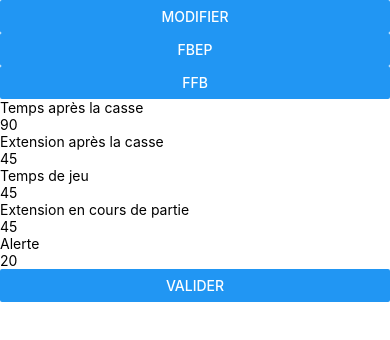
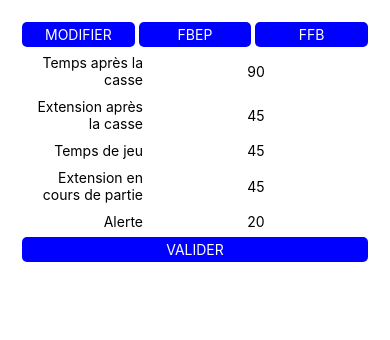
Before and after one commit to M96RU/snooker-scoreboard, a React Native app: screen / in a window 390 px wide. Shown: the top 340 px of the page. Built offline with nearby package versions, Linux system fonts and the light colour scheme.

Commit message:
Add styles for Settings

```diff
--- a/App.js
+++ b/App.js
@@ -1,12 +1,20 @@
 import React from 'react';
-import {Text, View} from 'react-native';
+import {StyleSheet, Text, View} from 'react-native';
 import Scorer from "./pages/Scorer";
 
 const App = () => {
     return (
-        <View>
+        <View style={styles.container}>
             <Scorer></Scorer>
         </View>
     );
 };
+
+const styles = StyleSheet.create({
+    container: {
+        flex: 1,
+        padding: 20
+    }
+});
+
 export default App;
--- a/components/Flex/index.js
+++ /dev/null
@@ -1 +0,0 @@
-export {default} from './Flex'
--- a/components/Settings/Settings.tsx
+++ b/components/Settings/Settings.tsx
@@ -1,5 +1,5 @@
 import React from 'react';
-import {Button, SafeAreaView, Text, TextInput, View,} from 'react-native';
+import {Pressable, StyleSheet, Text, TextInput, View,} from 'react-native';
 import {TimerProps} from "../Timer";
 
 interface SettingsProps {
@@ -74,58 +74,114 @@ class Settings extends React.Component<SettingsProps, SettingsState> {
 
     render() {
         return (
-            <View>
-                <SafeAreaView>
+            <View style={styles.container}>
 
-                    <Button disabled={this.state.editable} title="Modifier" onPress={() => this.edit(this.state)}/>
-                    <Button title="FBEP" onPress={() => this.switchToFBEP(this.state)}/>
-                    <Button title="FFB" onPress={() => this.switchToFFB(this.state)}/>
+                <View style={styles.buttons}>
+                    <Pressable style={styles.button} disabled={this.state.editable} onPress={() => this.edit(this.state)}>
+                        <Text style={styles.buttonText}>MODIFIER</Text>
+                    </Pressable>
+                    <Pressable style={styles.button} onPress={() => this.switchToFBEP(this.state)}>
+                        <Text style={styles.buttonText}>FBEP</Text>
+                    </Pressable>
+                    <Pressable style={styles.button} onPress={() => this.switchToFFB(this.state)}>
+                        <Text style={styles.buttonText}>FFB</Text>
+                    </Pressable>
+                </View>
 
-                    <Text>Temps après la casse</Text>
+                <View style={styles.item}>
+                    <Text style={styles.itemLabel}>Temps après la casse</Text>
                     <TextInput
+                        style={styles.itemInput}
                         editable={this.state.editable}
-                        textAlign={'center'}
                         value={this.state.timer.timeToPlayAfterBreak.toString()}
                         onChangeText={(text: string) => this.updateTimeToPlayAfterBreak(text, this.state)}
                         keyboardType={'numeric'}
                     />
-                    <Text>Extension après la casse</Text>
+                </View>
+                <View style={styles.item}>
+                    <Text style={styles.itemLabel}>Extension après la casse</Text>
                     <TextInput
+                        style={styles.itemInput}
                         editable={this.state.editable}
-                        textAlign={'center'}
                         value={this.state.timer.timeToAddAfterBreak.toString()}
                         onChangeText={(text: string) => this.updateTimeToAddAfterBreak(text, this.state)}
                         keyboardType={'numeric'}
                     />
-                    <Text>Temps de jeu</Text>
+                </View>
+                <View style={styles.item}>
+                    <Text style={styles.itemLabel}>Temps de jeu</Text>
                     <TextInput
+                        style={styles.itemInput}
                         editable={this.state.editable}
-                        textAlign={'center'}
                         value={this.state.timer.timeToPlayDuringGame.toString()}
                         onChangeText={(text: string) => this.updateTimeToPlayDuringGame(text, this.state)}
                         keyboardType={'numeric'}
                     />
-                    <Text>Extension en cours de partie</Text>
+                </View>
+                <View style={styles.item}>
+                    <Text style={styles.itemLabel}>Extension en cours de partie</Text>
                     <TextInput
+                        style={styles.itemInput}
                         editable={this.state.editable}
-                        textAlign={'center'}
                         value={this.state.timer.timeToAddDuringGame.toString()}
                         onChangeText={(text: string) => this.updateTimeToAddDuringGame(text, this.state)}
                         keyboardType={'numeric'}
                     />
-                    <Text>Alerte</Text>
+                </View>
+                <View style={styles.item}>
+                    <Text style={styles.itemLabel}>Alerte</Text>
                     <TextInput
+                        style={styles.itemInput}
                         editable={this.state.editable}
-                        textAlign={'center'}
                         value={this.state.timer.alertUnderSeconds.toString()}
                         onChangeText={(text: string) => this.updateAlertUnderSeconds(text, this.state)}
                         keyboardType={'numeric'}
                     />
-                    <Button title="Valider" onPress={() => this.props.onSettingsChange(this.state.timer)}/>
-                </SafeAreaView>
+                </View>
+
+                <View style={styles.buttons}>
+                    <Pressable style={styles.button} onPress={() => this.props.onSettingsChange(this.state.timer)}>
+                        <Text style={styles.buttonText}>VALIDER</Text>
+                    </Pressable>
+                </View>
             </View>
         )
     }
 }
 
+const styles = StyleSheet.create({
+    container: {
+        flex: 1,
+        flexDirection: 'column'
+    },
+    buttons: {
+        flexDirection: 'row',
+    },
+    button: {
+        flex: 1,
+        margin: 2,
+        padding: 4,
+        borderRadius: 5,
+        backgroundColor: 'blue'
+    },
+    buttonText: {
+        textAlign: 'center',
+        color: 'white'
+    },
+    item: {
+        padding: 3,
+        flexDirection: 'row',
+    },
+    itemLabel: {
+        flex: 2,
+        padding: 2,
+        textAlign: 'right'
+    },
+    itemInput: {
+        flex: 1,
+        padding: 2,
+        textAlign: 'center'
+    },
+});
+
 export default Settings;
--- a/pages/Scorer/Scorer.tsx
+++ b/pages/Scorer/Scorer.tsx
@@ -1,5 +1,5 @@
 import React from 'react';
-import {Button, View,} from 'react-native';
+import {Button, StyleSheet, View,} from 'react-native';
 import Timer, {TimerProps} from "../../components/Timer";
 import Settings from "../../components/Settings";
 
@@ -43,14 +43,14 @@ class Scorer extends React.Component<ScorerProps, ScorerState> {
     render() {
         if (this.state.displaySettings) {
             return (
-                <View>
+                <View style={styles.container}>
                     <Settings onSettingsChange={this.onSettingsChange} timer={this.state.timerProps}></Settings>
                 </View>
             );
         }
 
         return (
-            <View>
+            <View style={styles.container}>
                 <Button title="Configuration" onPress={() => this.displaySettings(this.state)}/>
                 <Timer {...this.state.timerProps}/>
             </View>
@@ -58,4 +58,11 @@ class Scorer extends React.Component<ScorerProps, ScorerState> {
     }
 }
 
+const styles = StyleSheet.create({
+    container: {
+        flex: 1,
+        flexDirection: 'column'
+    }
+});
+
 export default Scorer;
```
Also changed, not shown: components/Flex/Flex.js (deleted, +0 -28 lines).
